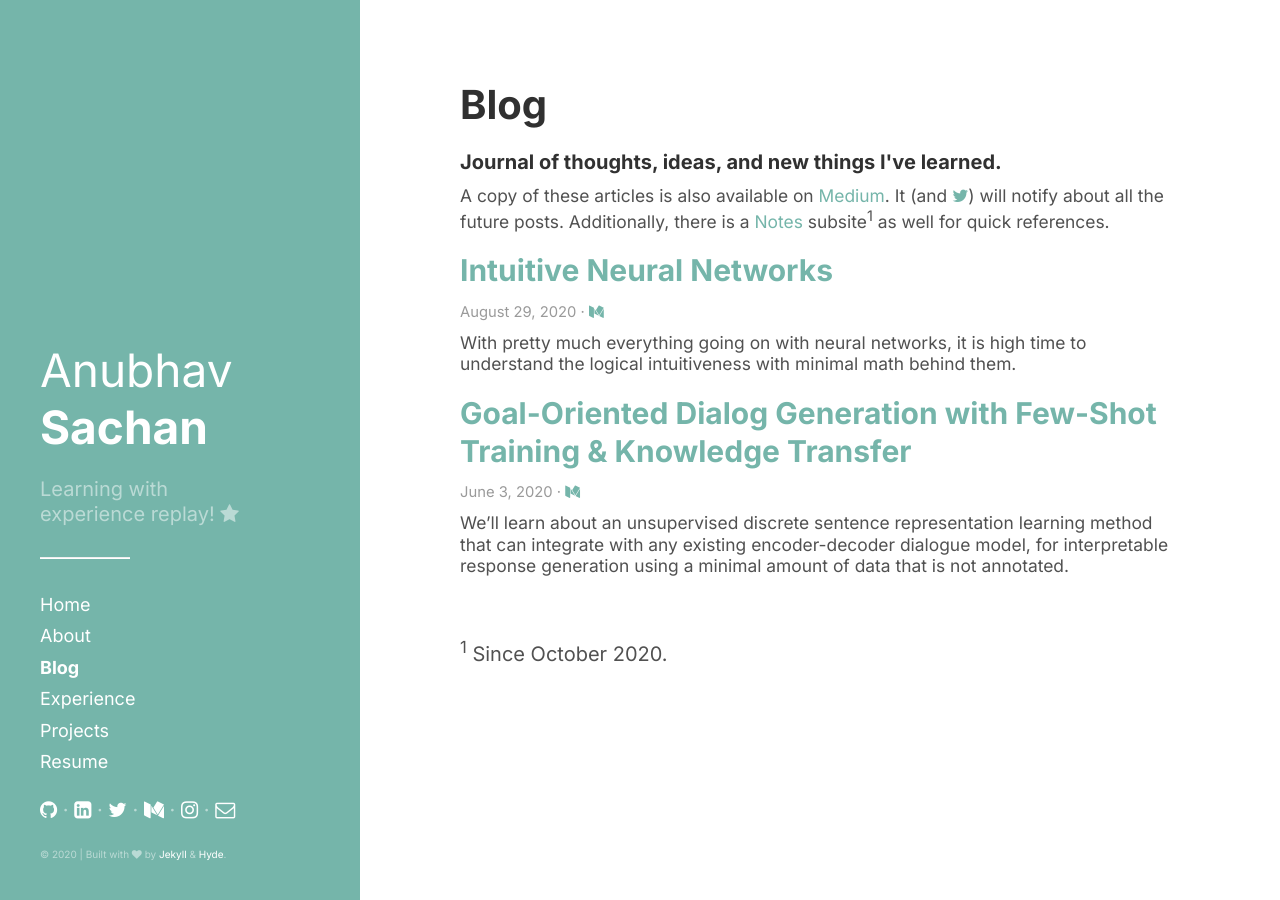
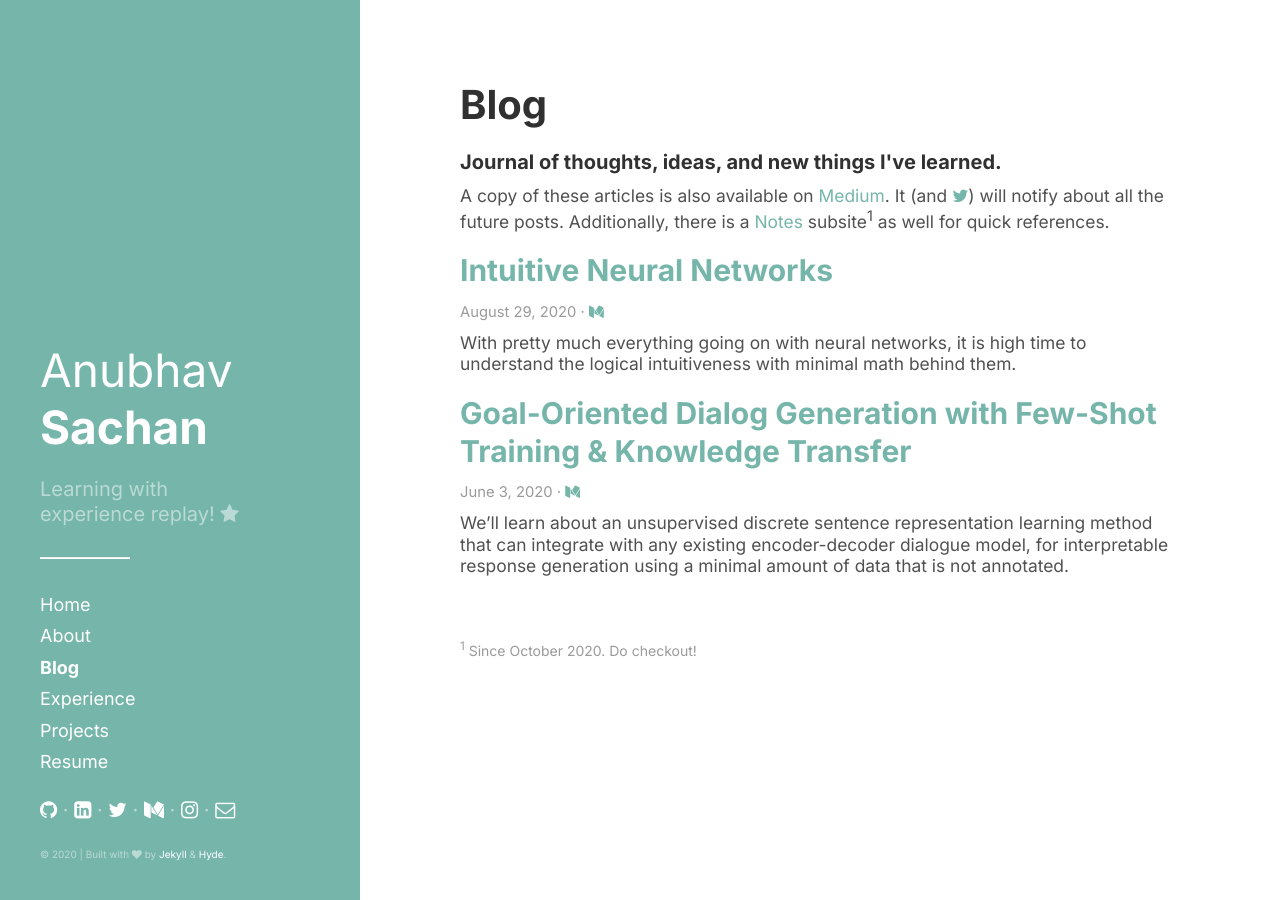
Before and after one commit to anubhav4sachan/anubhav4sachan.github.io, a Jekyll site: the page built from blog.md, in a window 1280 px wide. Built offline with Jekyll 4.4.1, drawn with Linux system fonts in a browser that asks for light colours.

Commit message:
blog span edit

```diff
--- a/_layouts/blog.html
+++ b/_layouts/blog.html
@@ -36,4 +36,4 @@ A copy of these articles is also available on <a href="https://www.medium.com/@a
 </div>
 
 <br>
-<sup>1</sup> Since October 2020.
+<span class="post-date-about" style="font-size: 70%"><sup>1</sup> Since October 2020. Do checkout!</span>
```
